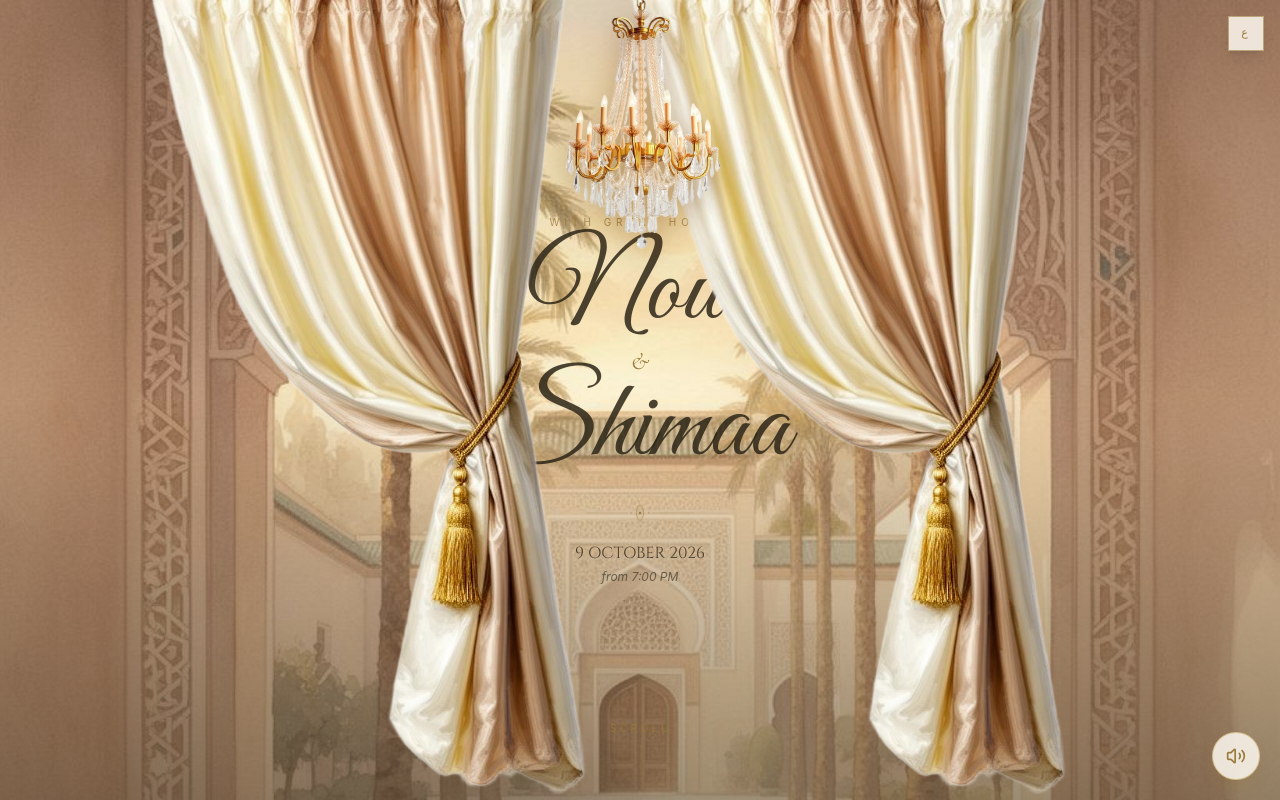
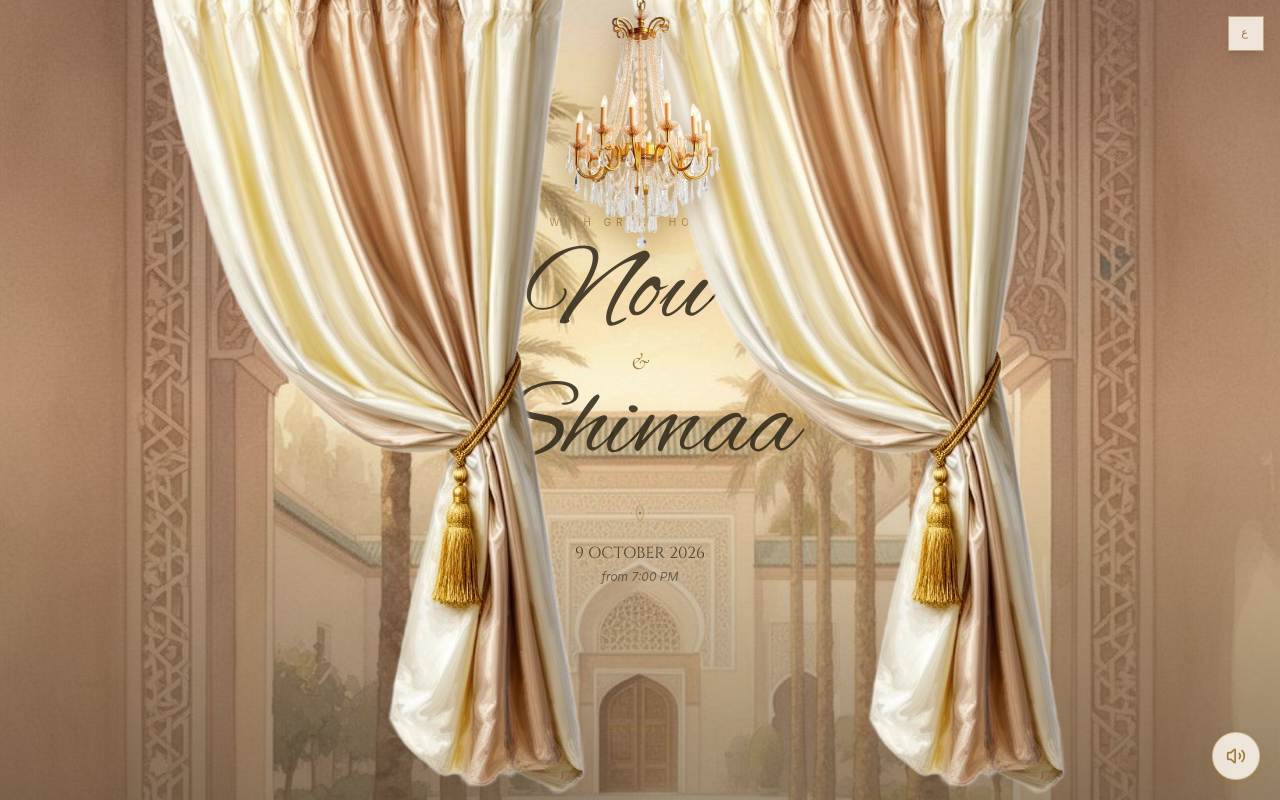
Before and after one commit to your-wedding/nour-shimaa, a React (Vite) app: page / in a window 1280 px wide. Both pictures are taken after a click on the button "Open invitation". Shown: the top 800 px of the page. Built offline with nearby package versions, Linux system fonts and the light colour scheme; no server answers; a web font is replaced by a local one.

Commit message:
Names font, bridesmaids, centered photos, new venue map, RSVP message

```diff
--- a/src/components/Hero.tsx
+++ b/src/components/Hero.tsx
@@ -28,11 +28,11 @@ export function Hero({ t, lang, visible, petalsVisible }: { t: T; lang: string;
           <div className={`mb-4 text-[10px] tracking-[0.5em] text-gold-deep/80 ${isAr ? "font-arabic text-sm tracking-normal" : "uppercase"}`}>
             {t.withHonor}
           </div>
-          <h1 className="font-script text-[clamp(3.5rem,14vw,7rem)] leading-[0.85] text-ink/85">
+          <h1 className="font-names text-[clamp(3.5rem,14vw,7rem)] leading-[0.85] text-ink/85">
            Nour
           </h1>
           <div className="my-1 font-serif-elegant text-2xl italic text-gold-deep">&</div>
-          <h1 className="font-script text-[clamp(3.5rem,14vw,7rem)] leading-[0.85] text-ink/85">
+          <h1 className="font-names text-[clamp(3.5rem,14vw,7rem)] leading-[0.85] text-ink/85">
             Shimaa
           </h1>
           <OrnamentDivider className="mx-auto mt-6 h-6 w-44 text-gold-deep" />
```
